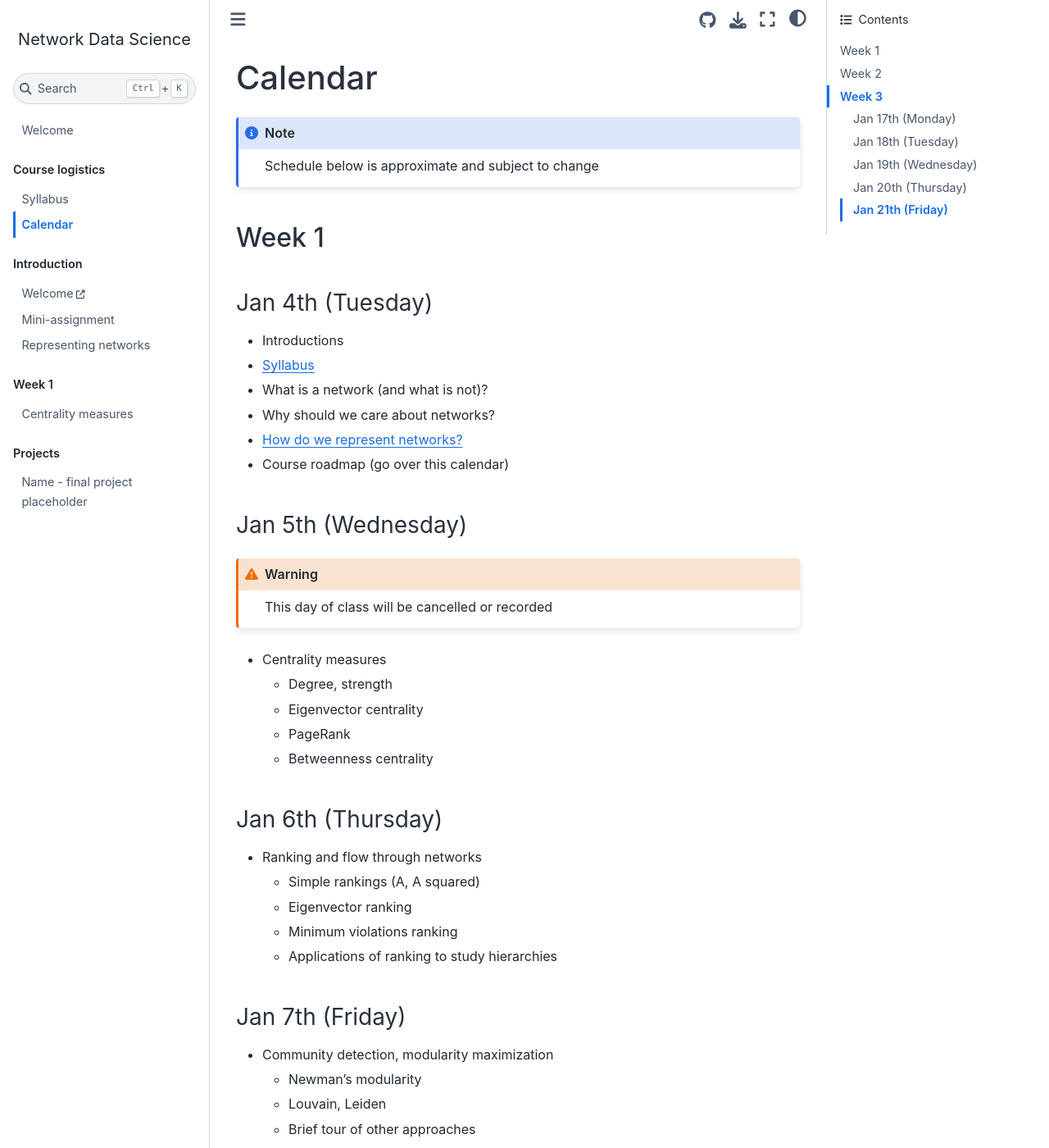
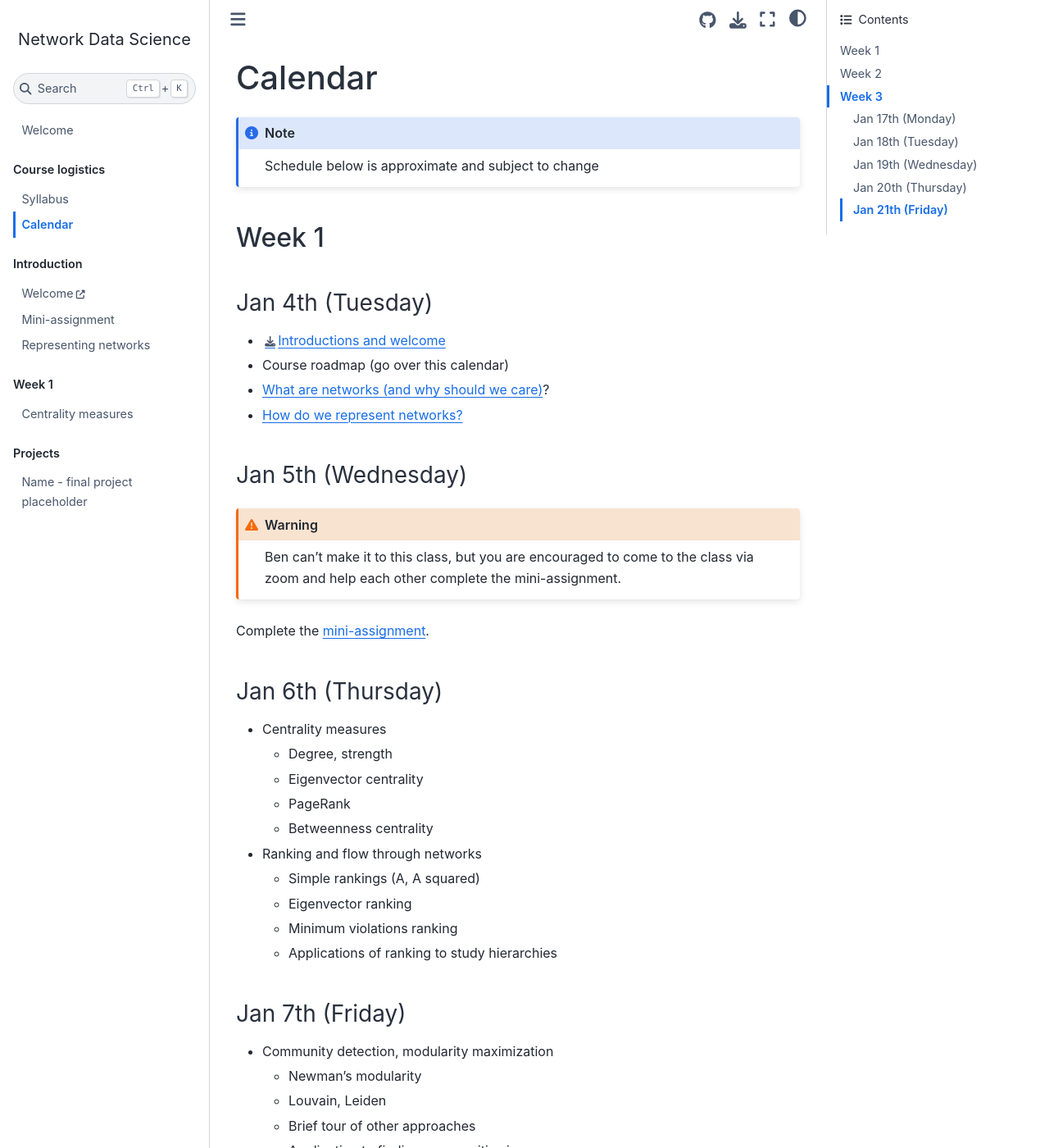
Before and after one commit to bdpedigo/networks-course, a Jupyter Book: the page built from docs/calendar.md, in a window 1280 px wide and 1400 px high. Shown: the whole window at 82% size. Built offline with Jupyter Book 1.0.4 settings and Sphinx 7.4.7 and the Sphinx Book theme 1.1.4, drawn with Linux system fonts in a browser that asks for light colours.

Commit message:
try some links in cal

````diff
--- a/docs/calendar.md
+++ b/docs/calendar.md
@@ -6,24 +6,24 @@ Schedule below is approximate and subject to change
 
 ## Week 1
 ### Jan 4th (Tuesday)
-- Introductions
-- [Syllabus](page:syllabus)
-- What is a network (and what is not)?
-- Why should we care about networks?
+- [Introductions and welcome](slides/welcome.html)
+- Course roadmap (go over this calendar)
+- [What are networks (and why should we care)](what_are_networks.md)?
 - [How do we represent networks?](representing_networks.ipynb)
-- Course roadmap (go over this calendar)
 
 ### Jan 5th (Wednesday)
 ```{warning}
-This day of class will be cancelled or recorded
+Ben can't make it to this class, but you are encouraged to come to the class via zoom and help each other complete the mini-assignment.
 ```
+
+Complete the [mini-assignment](mini_assignment.md).
+
+### Jan 6th (Thursday)
 - Centrality measures
    - Degree, strength
    - Eigenvector centrality
    - PageRank
    - Betweenness centrality
-
-### Jan 6th (Thursday)
 - Ranking and flow through networks
    - Simple rankings (A, A squared)
    - Eigenvector ranking
````
